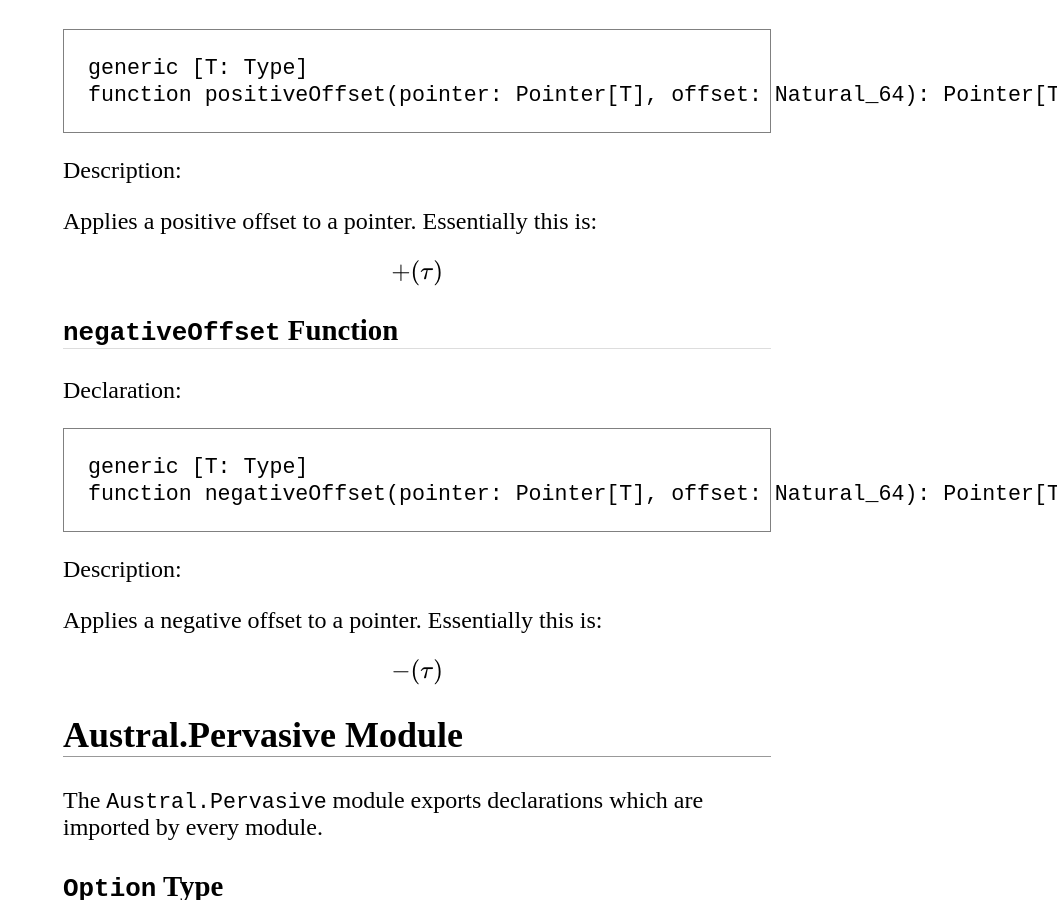
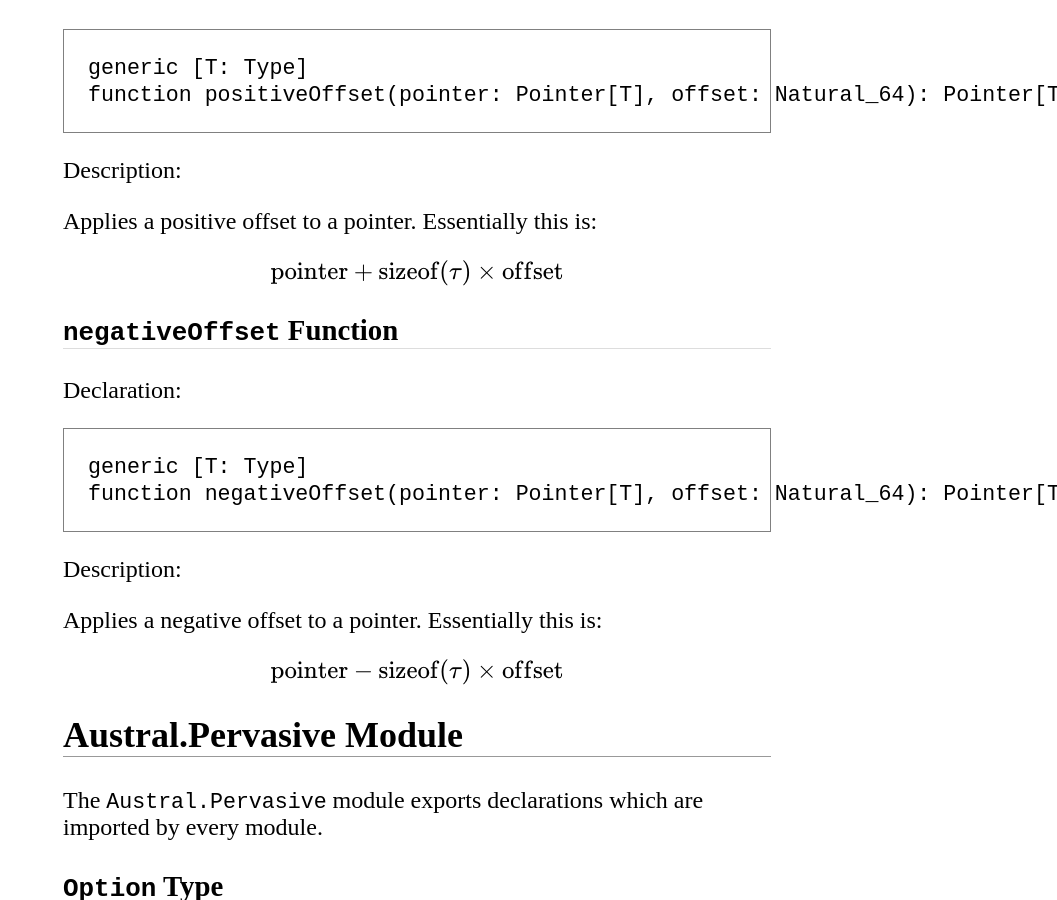
Before and after one commit to austral/austral.github.io, a Jekyll site: the page spec/spec.html, which Jekyll copies as it is, in a window 1280 px wide and 900 px high, scrolled down 125359 px. Shown: the whole window, without its empty margins (223-1280 px from the left). Built offline with Jekyll 4.4.1, drawn with Linux system fonts in a browser that asks for light colours.

Commit message:
Fix math block

```diff
--- a/spec/spec.html
+++ b/spec/spec.html
@@ -2347,14 +2347,18 @@ function memcpy(source: Pointer[T], destination: Pointer[U], count: Natural_64):
 function positiveOffset(pointer: Pointer[T], offset: Natural_64): Pointer[T];</code></pre>
 <p>Description:</p>
 <p>Applies a positive offset to a pointer. Essentially this is:</p>
-<p>\[  + (\tau)  \]</p>
+<p><span class="math display">\[
+\text{pointer} + \text{sizeof}(\tau) \times \text{offset}
+\]</span></p>
 <h3 id="austral.memory-negativeoffset"><code>negativeOffset</code> Function</h3>
 <p>Declaration:</p>
 <pre class="austral"><code>generic [T: Type]
 function negativeOffset(pointer: Pointer[T], offset: Natural_64): Pointer[T];</code></pre>
 <p>Description:</p>
 <p>Applies a negative offset to a pointer. Essentially this is:</p>
-<p>\[  - (\tau)  \]</p>
+<p><span class="math display">\[
+\text{pointer} - \text{sizeof}(\tau) \times \text{offset}
+\]</span></p>
 <h2 id="austral.pervasive">Austral.Pervasive Module</h2>
 <p>The <code>Austral.Pervasive</code> module exports declarations which are imported by every module.</p>
 <h3 id="austral.pervasive-option"><code>Option</code> Type</h3>
```
Also changed, not shown: _spec/austral-memory.md (+6 -6 lines).
